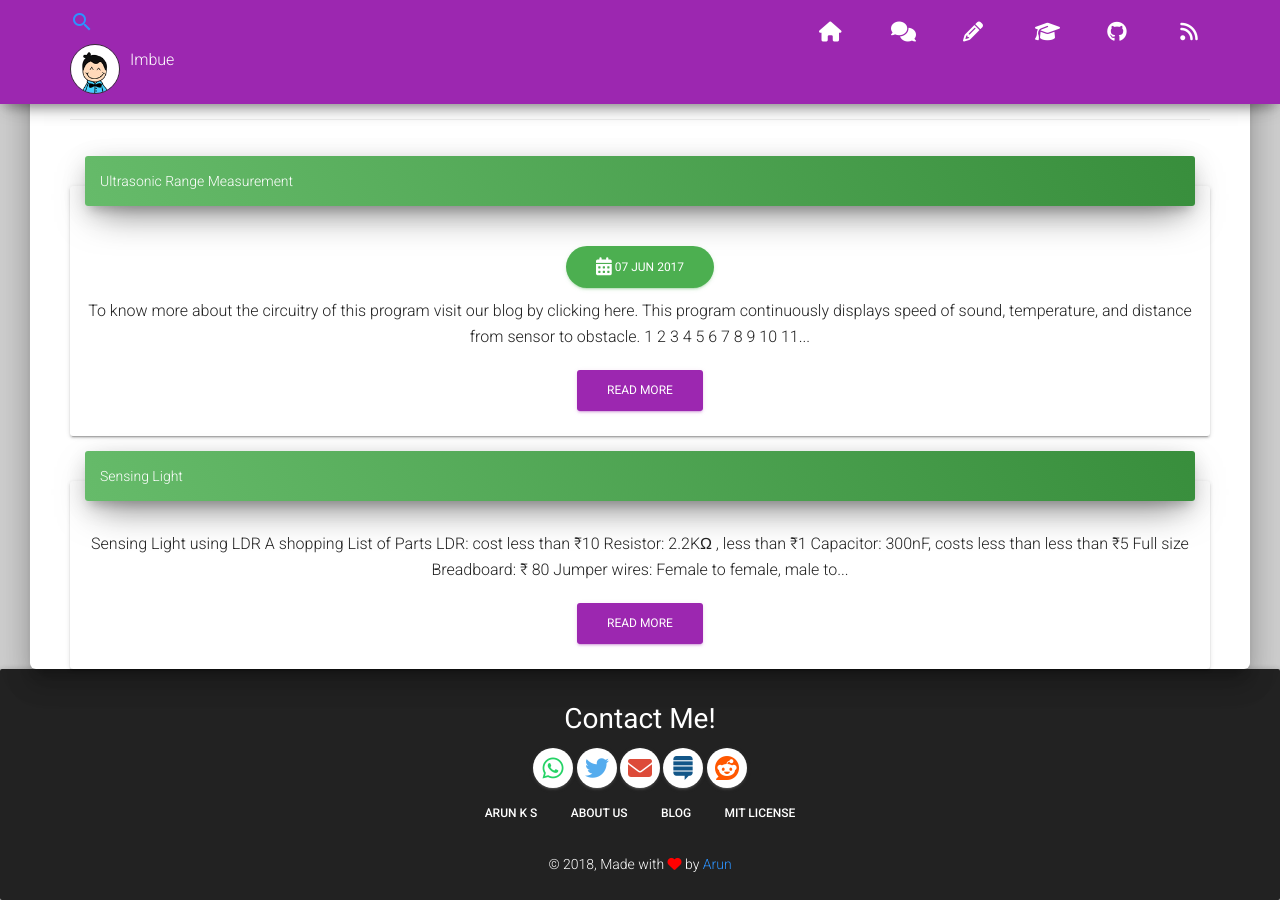
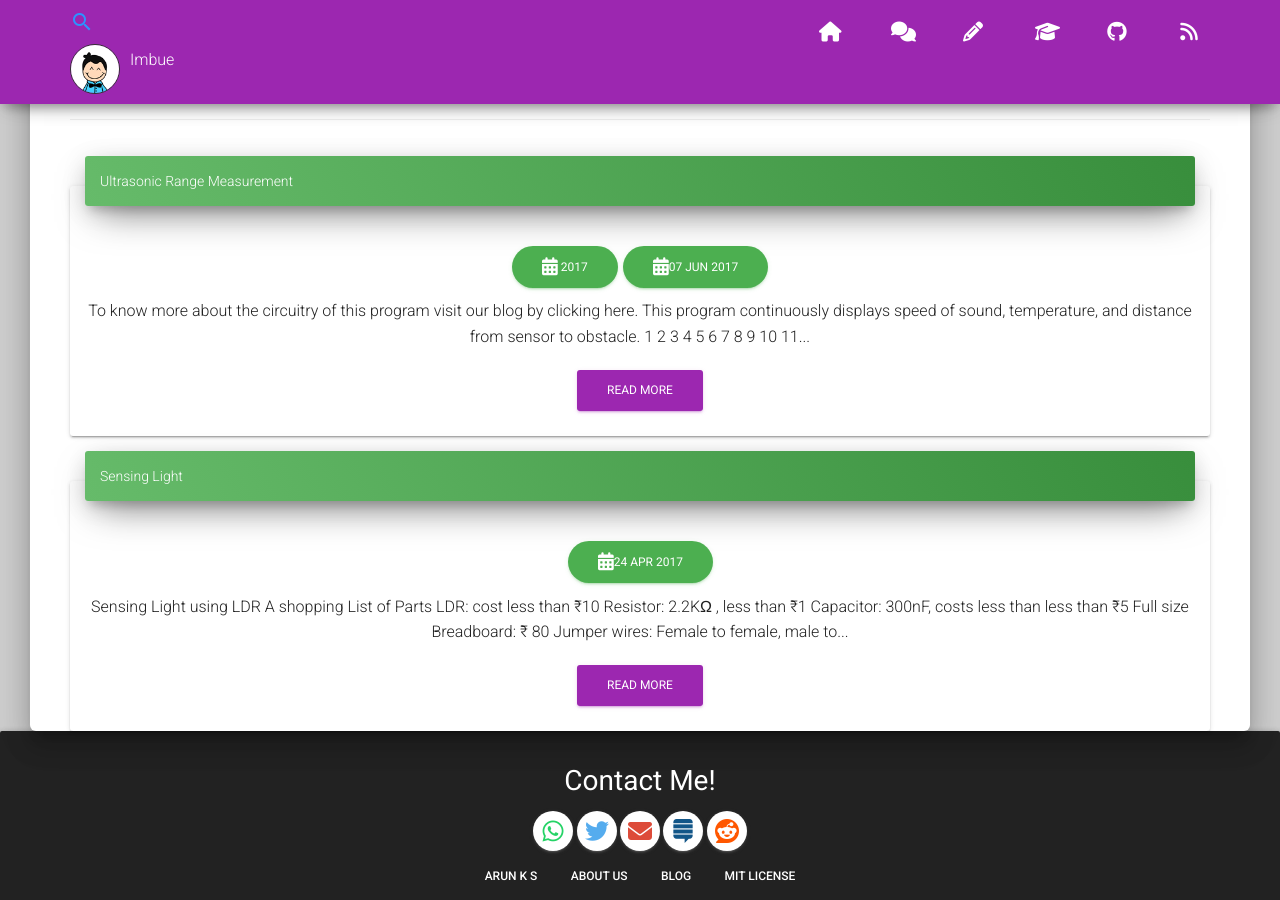
Before and after one commit to tip4programs/imbue, a Jekyll site: the page built from category/Electronics.md, in a window 1280 px wide and 900 px high, scrolled down 829 px. Built offline with Jekyll 4.4.1, drawn with Linux system fonts in a browser that asks for light colours; nearby versions of some CDN libraries.

Commit message:
Update posts_by_category.html

```diff
--- a/_layouts/posts_by_category.html
+++ b/_layouts/posts_by_category.html
@@ -36,7 +36,7 @@ layout: default
       {% capture post_year %}{{ post.date | date: '%Y' }}{% endcapture %}
       {% if forloop.first %}
       <button class="btn btn-success btn-round">
-      <i class="fa fa-calendar" aria-hidden="true"></i> {{ post.date | date_to_string }}
+      <i class="fa fa-calendar" aria-hidden="true"></i> {{ post_year}}
       </button>
       {% endif %}
             {% if forloop.first == false %}
@@ -44,10 +44,13 @@ layout: default
                 {% capture previous_post_year %}{{ site.categories[page.categories][previous_index].date | date: '%Y' }}{% endcapture %}
                 {% if post_year != previous_post_year %}
                 <button class="btn btn-success btn-round">
-                <i class="fa fa-calendar" aria-hidden="true"></i> {{ post.date | date_to_string }}
+                <i class="fa fa-calendar" aria-hidden="true"></i> {{ post_year }}
                 </button>
                 {% endif %}
             {% endif %}
+             <button class="btn btn-success btn-round">
+             <i class="fa fa-calendar" aria-hidden="true"></i>{{ post.date | date_to_string }}
+             </button>
             <p>{{ post.content | strip_html | truncatewords: 40 }}</p>
             <a href="{{ post.url |prepend:site.baseurl }}" class="btn btn-primary">Read More</a>
                          </div>
```
